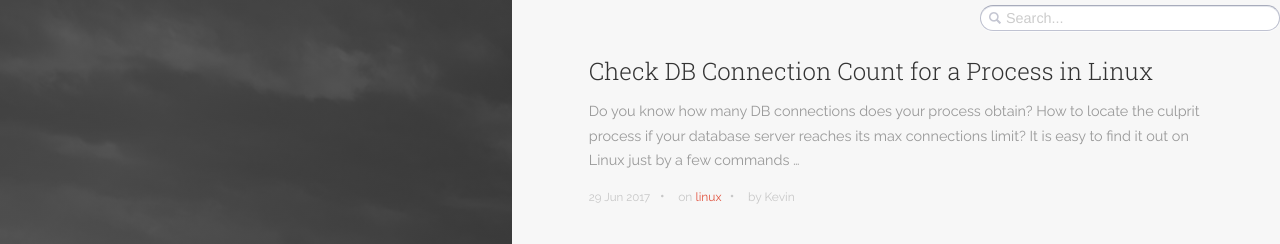
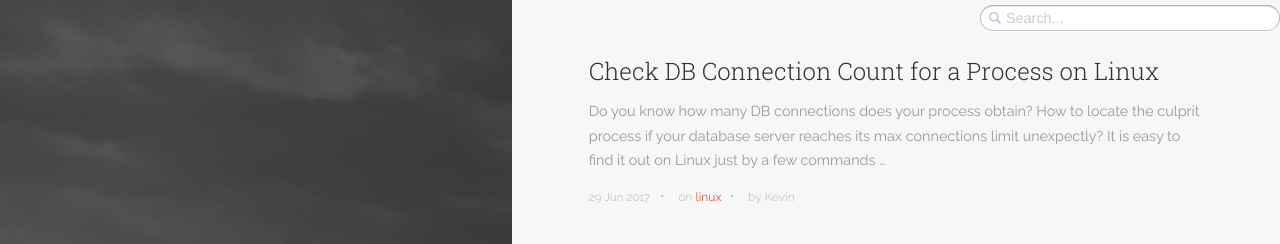
Before and after one commit to tpscash/tpscash.github.io, a Jekyll site: the page built from index.html, in a window 1280 px wide and 900 px high. Shown: the top 244 px of the window. Built offline with Jekyll 4.4.1, drawn with Linux system fonts in a browser that asks for light colours; the list of posts is cut into pages by our own code.

Commit message:
fix typo

```diff
--- a/_posts/2017-07-06-check-connection-count.md
+++ b/_posts/2017-07-06-check-connection-count.md
@@ -1,12 +1,12 @@
 ---
-title: Check DB Connection Count for a Process in Linux
+title: Check DB Connection Count for a Process on Linux
 date: 2017-06-29 23:30:00 +0800
 categories: [technologies]
 tags: [linux]
 author: Kevin
 ---
 
-Do you know how many DB connections does your process obtain? How to locate the culprit process if your database server reaches its max connections limit? It is easy to find it out on Linux just by a few commands
+Do you know how many DB connections does your process obtain? How to locate the culprit process if your database server reaches its max connections limit unexpectly? It is easy to find it out on Linux just by a few commands
 
 
 ## Get Total Connection Count for All Processes
```
Also changed, not shown: other parts of _posts/2017-07-06-check-connection-count.md (+2 -2 lines).
